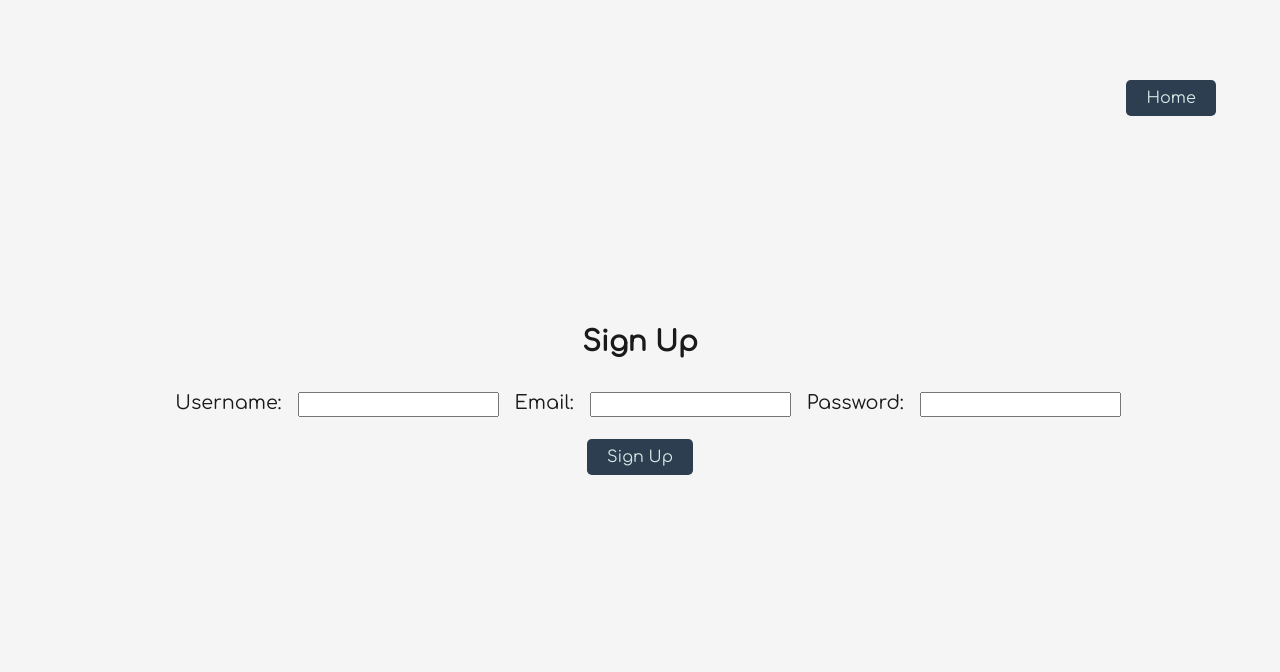
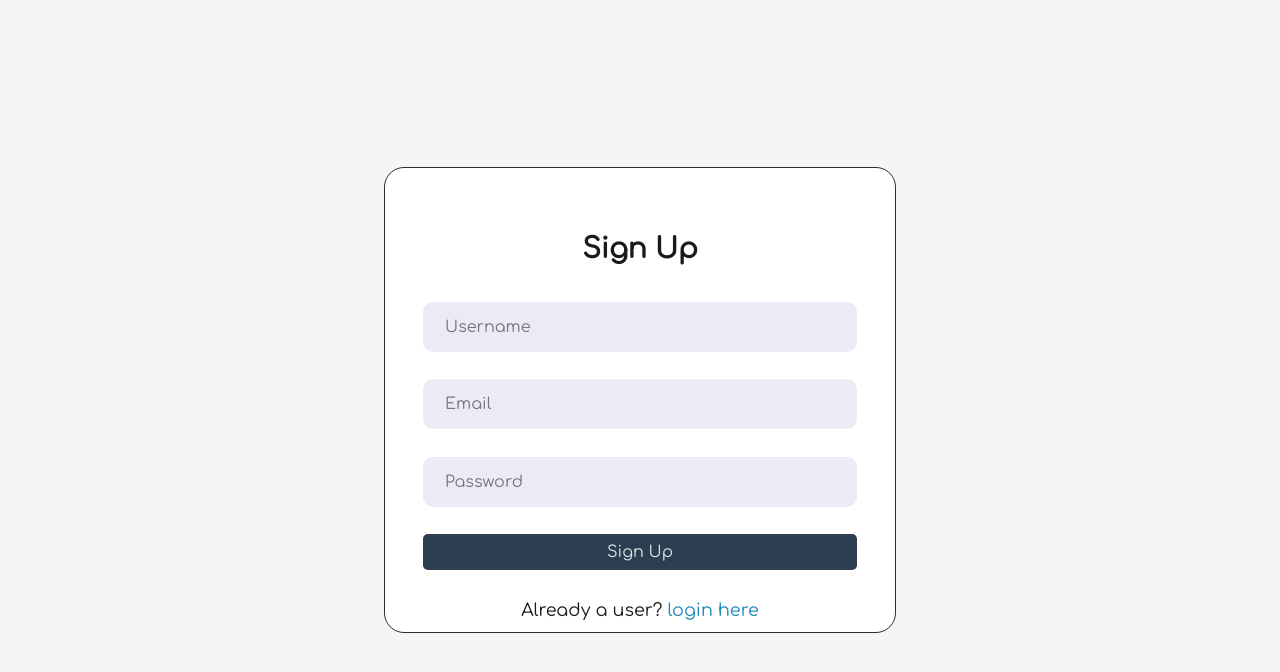
Before and after one commit to codeygallup/onTask, a React (Create React App) app in the folder client/: page /signup in a window 1280 px wide. Shown: the top 672 px of the page. Built offline with nearby package versions, Linux system fonts and the light colour scheme.

Commit message:
styling for signup/login

```diff
--- a/client/src/App.css
+++ b/client/src/App.css
@@ -72,3 +72,40 @@
   height: 80%;
   margin-bottom: 2.5%;
 }
+
+.login {
+  width: 40%;
+  padding: 5% 3% 5%;
+  background: #ffffff;
+  border-radius: 1.25rem;
+  border: 1px solid #282c34;
+}
+
+.signup {
+  width: 40%;
+  padding: 5% 3% 10%;
+  background: #ffffff;
+  border-radius: 1.25rem;
+  border: 1px solid #282c34;
+}
+
+.login-form {
+  width: 100%;
+  margin: 0;
+  display: grid;
+  gap: 10%;
+}
+
+.login-input {
+  border: 0;
+  border-radius: 10px;
+  outline: none;
+  width: 100%;
+  height: 50px;
+  background: #edeaf7;
+  padding: 0 5%;
+}
+
+.cred-link:hover {
+  text-decoration: none;
+}
--- a/client/src/pages/Login.js
+++ b/client/src/pages/Login.js
@@ -43,35 +43,33 @@ const Login = () => {
   };
 
   return (
-    <>
-      <Link to="/">
-        <button className="btn btn-primary return">Home</button>
-      </Link>
-      <form className="login text-center" onSubmit={handleSubmit}>
-        <h3 className="mb-5">Login</h3>
-        <label className="mx-3">Email:</label>
+    <div className="login">
+      <form className="login-form text-center" onSubmit={handleSubmit}>
+        <h3>Login</h3>
         <input
           name="email"
           type="email"
           onChange={handleFormChange}
           value={formData.email}
+          placeholder="Email"
+          className="login-input"
           required
         />
-        <label className="mx-3">Password:</label>
         <input
           name="password"
           type="password"
           onChange={handleFormChange}
           value={formData.password}
-          className="mb-4"
+          placeholder="Password"
+          className="login-input"
           required
         />
-        <br />
-        <button type="submit" className="btn btn-primary">
+        <button type="submit" className="btn btn-primary login-input">
           Login
         </button>
+        <p>To create an account <Link className="cred-link" to="/signup">click here</Link></p>
       </form>
-    </>
+    </div>
   );
 };
 
--- a/client/src/pages/Signup.js
+++ b/client/src/pages/Signup.js
@@ -45,42 +45,42 @@ const Signup = () => {
   };
 
   return (
-    <>
-      <Link to="/">
-        <button className="btn btn-primary return">Home</button>
-      </Link>
-      <form className="signup text-center" onSubmit={handleSubmit}>
-        <h3 className="mb-4">Sign Up</h3>
-        <label className="mx-3">Username:</label>
+    <div className="signup">
+      <form className="login-form text-center" onSubmit={handleSubmit}>
+        <h3>Sign Up</h3>
         <input
           type="text"
           name="username"
           onChange={handleFormChange}
           value={formData.username}
+          placeholder="Username"
+          className="login-input"
           required
         />
-        <label className="mx-3">Email:</label>
         <input
           type="email"
           name="email"
           onChange={handleFormChange}
           value={formData.email}
+          placeholder="Email"
+          className="login-input"
           required
         />
-        <label className="mx-3">Password:</label>
         <input
           type="password"
           name="password"
           onChange={handleFormChange}
           value={formData.password}
-          className="mb-4"
+          placeholder="Password"
+          className="login-input"
+          required
         />
-        <br />
         <button type="submit" className="btn btn-primary">
           Sign Up
         </button>
+        <p className="login-link">Already a user? <Link className="cred-link" to="/login">login here</Link></p>
       </form>
-    </>
+    </div>
   );
 };
 
```
